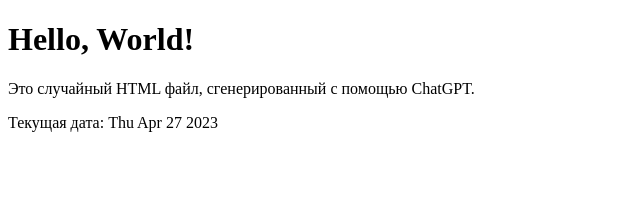
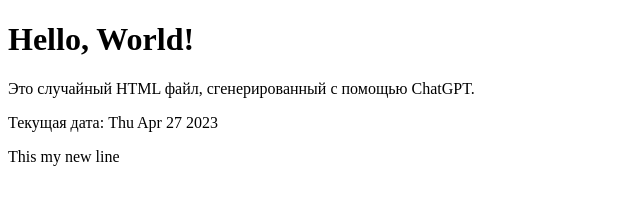
Before and after one commit to vladislav2819981/0main_openSAP_repo, a plain HTML site: page index.html in a window 1280 px wide. Shown: the full height of the page, 0-640 px from the left. Drawn offline with Linux system fonts and the light colour scheme.

Commit message:
New changes in main branch

```diff
--- a/index.html
+++ b/index.html
@@ -7,6 +7,7 @@
   <h1>Hello, World!</h1>
   <p>Это случайный HTML файл, сгенерированный с помощью ChatGPT.</p>
   <p>Текущая дата: <span id="current-date"></span></p>
+  <p>This my new line</p>
 
   <script>
     // JavaScript код для отображения текущей даты
```
